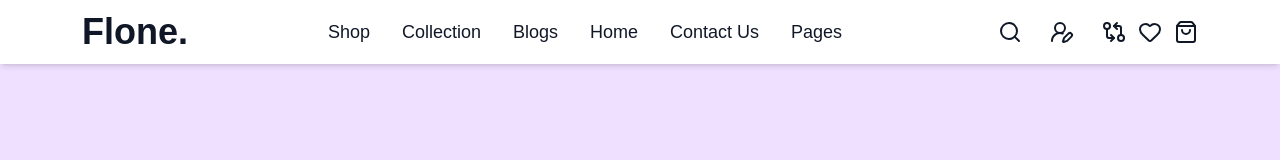
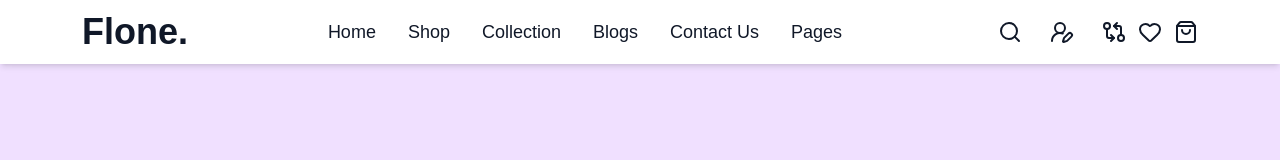
Before and after one commit to Mishra-Abhishek9644/Floneee, a Next.js app: page / in a window 1280 px wide. Shown: the top 160 px of the page. Built offline with nearby package versions, Linux system fonts and the light colour scheme; no server answers.

Commit message:
feat: update Navbar links for consistency and improved styling

```diff
--- a/components/Navbar.tsx
+++ b/components/Navbar.tsx
@@ -29,10 +29,10 @@ const Navbar = () => {
         </div>
       </Link>
         <div className='hidden lg:flex lg:flex-row lg:gap-8 lg:text-lg '>
+          <Link  className="hover:text-purple-500 hover:scale-105" href='/'>Home</Link>
           <Link  className="hover:text-purple-500 hover:scale-105" href='/shop'>Shop</Link>
           <Link  className="hover:text-purple-500 hover:scale-105" href='/shop'>Collection</Link>
           <Link  className="hover:text-purple-500 hover:scale-105" href='/blog'>Blogs</Link>
-          <Link  className="hover:text-purple-500 hover:scale-105" href='/'>Home</Link>
           <Link  className="hover:text-purple-500 hover:scale-105" href='/contact'>Contact Us</Link>
           <Link  className="hover:text-purple-500 hover:scale-105" href='/'>Pages</Link>
 
@@ -98,7 +98,7 @@ const Navbar = () => {
               <button className="hover:text-purple-500 hover:scale-105 p-1"><Search size={18} /></button></div>
           </div>
           <div className='flex flex-col mt-5 gap-3'>
-            <Link className="hover:text-purple-500 hover:scale-105" href='/home'>Home</Link>
+            <Link className="hover:text-purple-500 hover:scale-105" href='/'>Home</Link>
             <Link className="hover:text-purple-500 hover:scale-105" href='/shop'>Shop</Link>
             <Link className="hover:text-purple-500 hover:scale-105" href='/home'>Pages</Link>
             <Link className="hover:text-purple-500 hover:scale-105" href='/shop'>Collection</Link>
```
Also changed, not shown: Store/index.ts (added).
